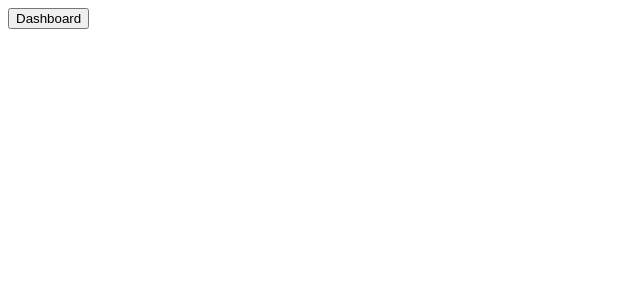
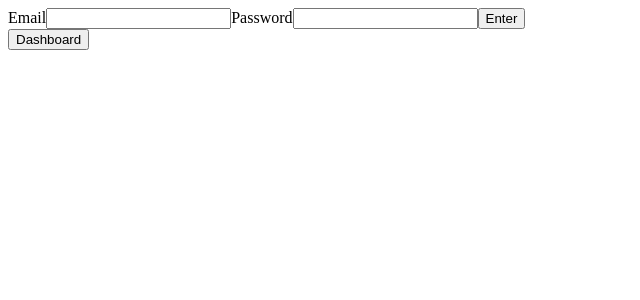
Before and after one commit to wj0ras/React-estudos, a React (Create React App) app: page /login in a window 1280 px wide. Shown: the top 300 px of the page, without its empty margins (0-640 px from the left). Built offline with nearby package versions, Linux system fonts and the light colour scheme; the HTML template or start-up script is replaced by a standard one.

Commit message:
feat: add login pages and form. UseState

```diff
--- a/src/app/pages/login/Login.tsx
+++ b/src/app/pages/login/Login.tsx
@@ -1,14 +1,36 @@
+import { useState } from "react";
 import { useNavigate } from "react-router-dom"
 
 export const Login = () => {
     const navigate = useNavigate();
+    const [email, setEmail] = useState('');
+    const [password, setPassword] = useState('');
 
     const handleClick = () => {
         navigate('/dashboard')
     }
+
+    const handleEnter = () => {
+        alert(`Email:${email} \n Password:${password}`)
+    }
+
     return(
         <div>
+            <form>
+                <label>
+                    <span>Email</span>
+                    <input type="email" value={email} onChange={e => setEmail(e.target.value)}/>
+                </label>
 
+                <label>
+                    <span>Password</span>
+                    <input type="password" value={password} onChange={e => setPassword(e.target.value)}/>
+                </label>
+
+                <button type="button" onClick={handleEnter}>
+                    Enter
+                </button>
+            </form>
 
             <button onClick={handleClick}>Dashboard</button>
 
```
